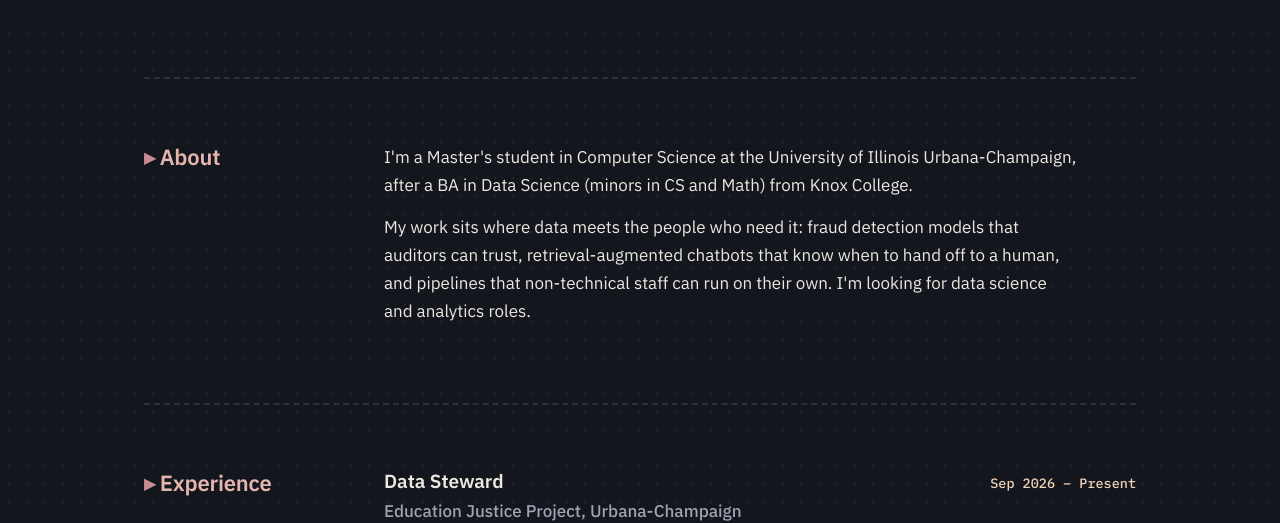
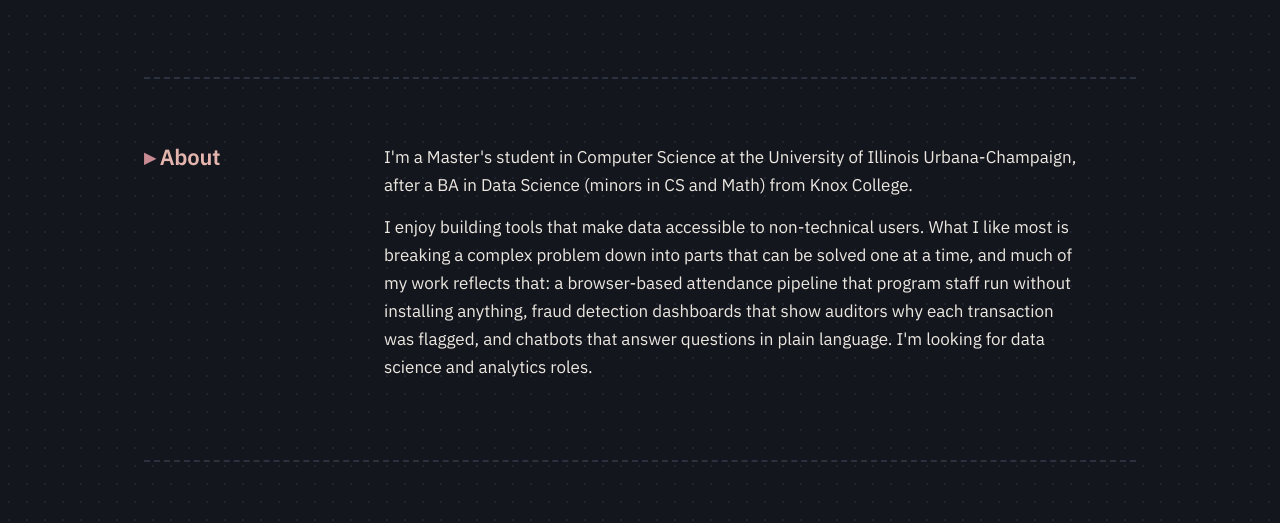
Before and after one commit to eesharizwan/eesharizwan.github.io, a plain HTML site: page index.html in a window 1280 px wide. Shown: the part 497-1020 px from the top of the page. Drawn offline with Linux system fonts and the light colour scheme.

Commit message:
Update index.html

```diff
--- a/index.html
+++ b/index.html
@@ -169,7 +169,7 @@
       <h2>About</h2>
       <div>
         <p>I'm a Master's student in Computer Science at the University of Illinois Urbana-Champaign, after a BA in Data Science (minors in CS and Math) from Knox College.</p>
-        <p>My work sits where data meets the people who need it: fraud detection models that auditors can trust, retrieval-augmented chatbots that know when to hand off to a human, and pipelines that non-technical staff can run on their own. I'm looking for data science and analytics roles.</p>
+        <p>I enjoy building tools that make data accessible to non-technical users. What I like most is breaking a complex problem down into parts that can be solved one at a time, and much of my work reflects that: a browser-based attendance pipeline that program staff run without installing anything, fraud detection dashboards that show auditors why each transaction was flagged, and chatbots that answer questions in plain language. I'm looking for data science and analytics roles.</p>
       </div>
     </div>
   </section>
```
